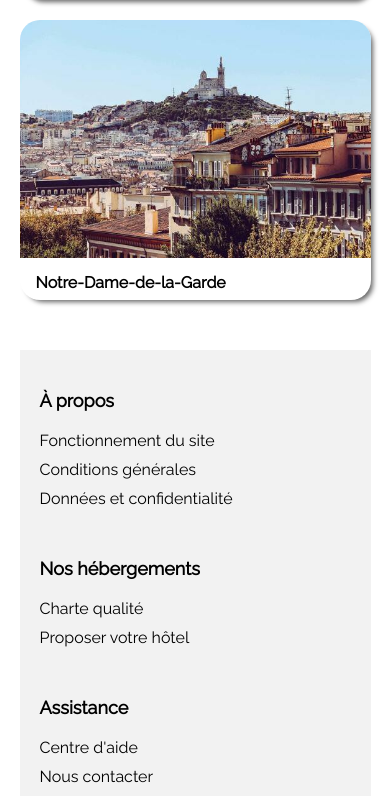
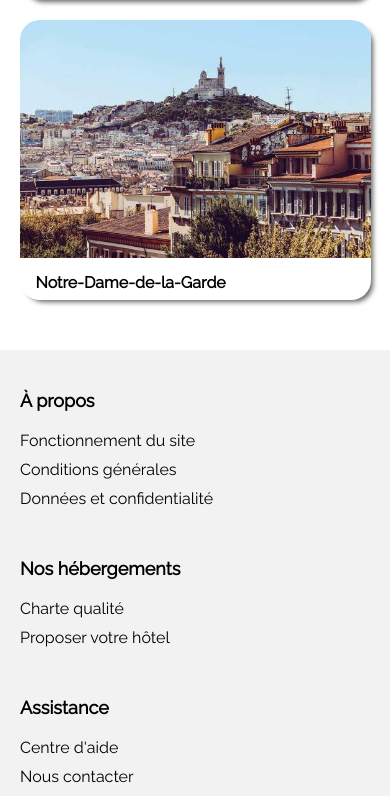
Before and after one commit to Kayem27/Booki, a plain HTML site: page index.html in a window 390 px wide. Shown: the part 3579-4375 px from the top of the page. Drawn offline with Linux system fonts and the light colour scheme.

Commit message:
Booki v2.1.2

```diff
--- a/css/mobile.css
+++ b/css/mobile.css
@@ -90,5 +90,7 @@
         display: none;
     }
 
-
+    footer{
+        width: 100%;
+    }
 }
```
